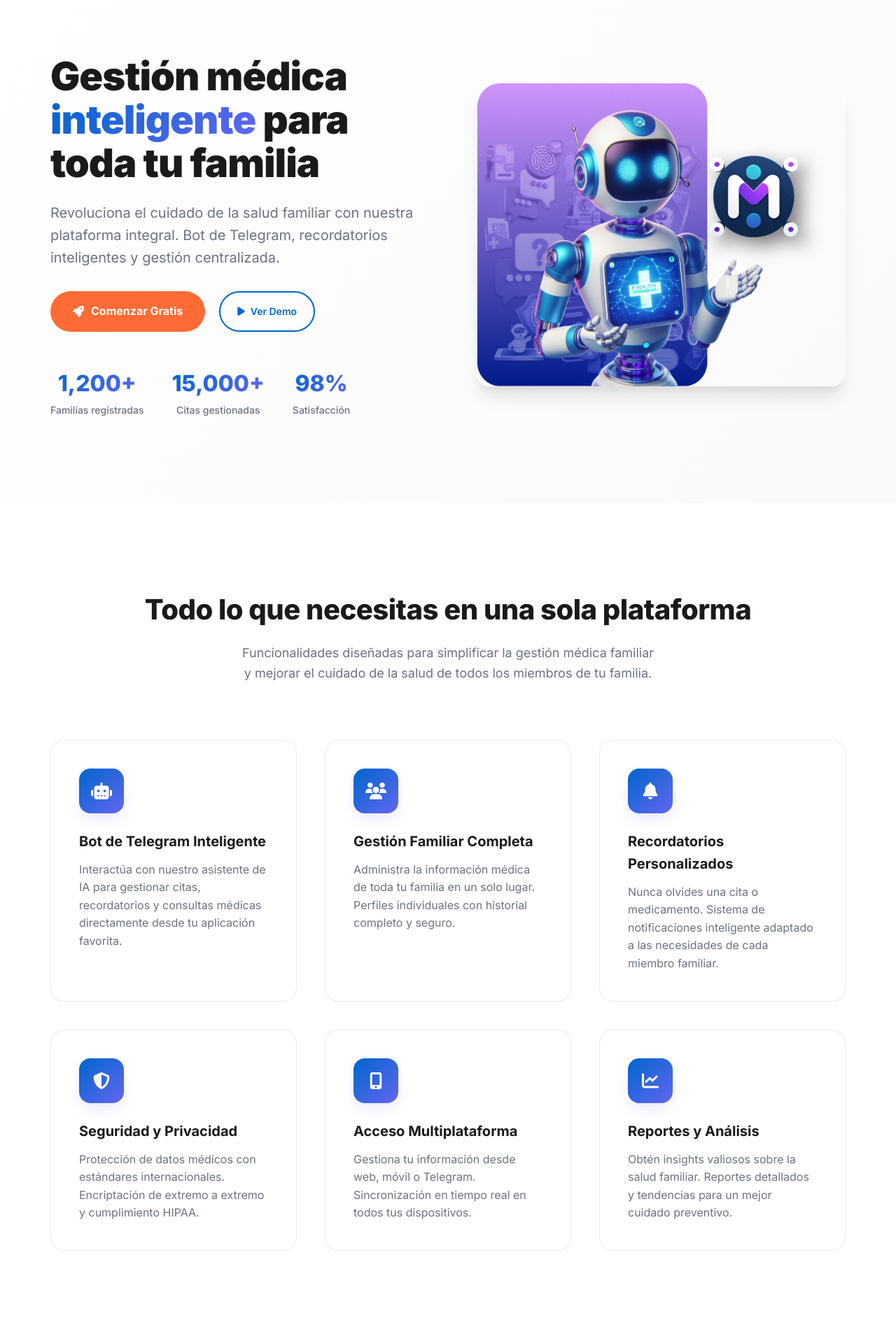
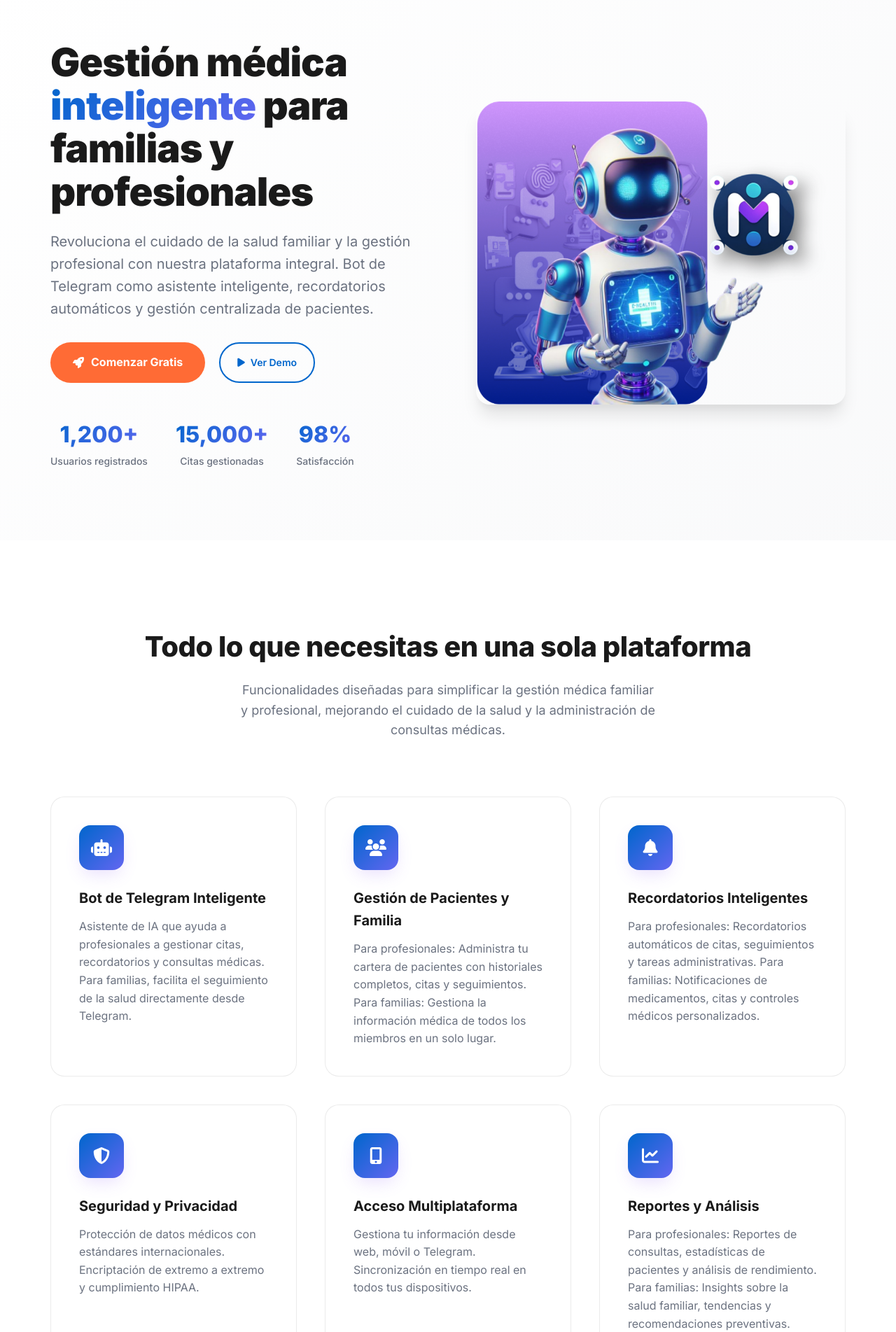
Before and after one commit to Diegogigi/medconnect, a Flask app: page / in a window 1280 px wide. Shown: the part 81-1984 px from the top of the page at 70% size. Run offline with Flask 3, Linux system fonts and the light colour scheme; parts of the project's set-up code (start-up, migrations or seed data) failed here and were passed over.

Commit message:
Mejoras en validación de registro, corrección de errores de indentación y actualización de interfaz para profesionales

```diff
--- a/auth_manager.py
+++ b/auth_manager.py
@@ -40,7 +40,6 @@ try:
         credentials_json = os.environ.get('GOOGLE_SERVICE_ACCOUNT_JSON')
         GOOGLE_CREDS = json.loads(credentials_json)
         logger.info("✅ Credenciales cargadas desde variable de entorno JSON")
-
     # Intentar cargar desde archivo
     elif os.environ.get('GOOGLE_CREDENTIALS_FILE'):
         logger.info("📁 Cargando credenciales desde archivo...")
@@ -48,7 +47,6 @@ try:
         with open(credentials_file, 'r') as f:
             GOOGLE_CREDS = json.load(f)
         logger.info("✅ Credenciales cargadas desde archivo")
-
     # Intentar archivos por defecto
     else:
         logger.info("🔍 Buscando archivos de credenciales por defecto...")
@@ -58,7 +56,6 @@ try:
             'google-credentials.json',
             'medconnect-credentials.json'
         ]
-
         GOOGLE_CREDS = None
         for file_path in possible_files:
             if os.path.exists(file_path):
@@ -66,7 +63,6 @@ try:
                 with open(file_path, 'r') as f:
                     GOOGLE_CREDS = json.load(f)
                 break
-
         if GOOGLE_CREDS is None:
             logger.error("❌ No se encontraron credenciales de Google")
 
--- a/templates/index.html
+++ b/templates/index.html
@@ -699,11 +766,11 @@
         <div class="hero-container">
             <div class="hero-content animate-fade-left">
                 <h1>
-                    Gestión médica <span class="hero-highlight">inteligente</span> para toda tu familia
+                    Gestión médica <span class="hero-highlight">inteligente</span> para familias y profesionales
                 </h1>
                 <p class="hero-subtitle">
-                    Revoluciona el cuidado de la salud familiar con nuestra plataforma integral.
-                    Bot de Telegram, recordatorios inteligentes y gestión centralizada.
+                    Revoluciona el cuidado de la salud familiar y la gestión profesional con nuestra plataforma integral.
+                    Bot de Telegram como asistente inteligente, recordatorios automáticos y gestión centralizada de pacientes.
                 </p>
 
                 <div class="hero-buttons">
@@ -720,7 +787,7 @@
                 <div class="hero-stats">
                     <div class="stat-item">
                         <span class="stat-number">1,200+</span>
-                        <span class="stat-label">Familias registradas</span>
+                        <span class="stat-label">Usuarios registrados</span>
                     </div>
                     <div class="stat-item">
                         <span class="stat-number">15,000+</span>
@@ -745,8 +812,8 @@
             <div class="section-header">
                 <h2 class="section-title">Todo lo que necesitas en una sola plataforma</h2>
                 <p class="section-subtitle">
-                    Funcionalidades diseñadas para simplificar la gestión médica familiar
-                    y mejorar el cuidado de la salud de todos los miembros de tu familia.
+                    Funcionalidades diseñadas para simplificar la gestión médica familiar y profesional,
+                    mejorando el cuidado de la salud y la administración de consultas médicas.
                 </p>
             </div>
 
@@ -757,8 +824,9 @@
                     </div>
                     <h3 class="feature-title">Bot de Telegram Inteligente</h3>
                     <p class="feature-description">
-                        Interactúa con nuestro asistente de IA para gestionar citas, recordatorios
-                        y consultas médicas directamente desde tu aplicación favorita.
+                        Asistente de IA que ayuda a profesionales a gestionar citas, recordatorios
+                        y consultas médicas. Para familias, facilita el seguimiento de la salud
+                        directamente desde Telegram.
                     </p>
                 </div>
 
@@ -766,10 +834,11 @@
                     <div class="feature-icon">
                         <i class="fas fa-users"></i>
                     </div>
-                    <h3 class="feature-title">Gestión Familiar Completa</h3>
+                    <h3 class="feature-title">Gestión de Pacientes y Familia</h3>
                     <p class="feature-description">
-                        Administra la información médica de toda tu familia en un solo lugar.
-                        Perfiles individuales con historial completo y seguro.
+                        Para profesionales: Administra tu cartera de pacientes con historiales completos,
+                        citas y seguimientos. Para familias: Gestiona la información médica de todos
+                        los miembros en un solo lugar.
                     </p>
                 </div>
 
@@ -777,10 +846,11 @@
                     <div class="feature-icon">
                         <i class="fas fa-bell"></i>
                     </div>
-                    <h3 class="feature-title">Recordatorios Personalizados</h3>
+                    <h3 class="feature-title">Recordatorios Inteligentes</h3>
                     <p class="feature-description">
-                        Nunca olvides una cita o medicamento. Sistema de notificaciones
-                        inteligente adaptado a las necesidades de cada miembro familiar.
+                        Para profesionales: Recordatorios automáticos de citas, seguimientos y
+                        tareas administrativas. Para familias: Notificaciones de medicamentos,
+                        citas y controles médicos personalizados.
                     </p>
                 </div>
 
@@ -812,8 +882,9 @@
                     </div>
                     <h3 class="feature-title">Reportes y Análisis</h3>
                     <p class="feature-description">
-                        Obtén insights valiosos sobre la salud familiar. Reportes
-                        detallados y tendencias para un mejor cuidado preventivo.
+                        Para profesionales: Reportes de consultas, estadísticas de pacientes y
+                        análisis de rendimiento. Para familias: Insights sobre la salud familiar,
+                        tendencias y recomendaciones preventivas.
                     </p>
                 </div>
             </div>
@@ -824,11 +895,11 @@
     <section class="cta">
         <div class="cta-container">
             <h2 class="cta-title">
-                ¿Listo para transformar el cuidado de la salud familiar?
+                ¿Listo para transformar la gestión médica?
             </h2>
             <p class="cta-subtitle">
-                Únete a miles de familias que ya confían en MedConnect para gestionar
-                su salud de manera inteligente y segura.
+                Únete a miles de familias y profesionales que ya confían en MedConnect para
+                gestionar la salud de manera inteligente, segura y eficiente.
             </p>
             <a href="{{ url_for('register') }}" class="btn-cta">
                 <i class="fas fa-user-plus"></i>
@@ -846,7 +917,7 @@
             </div>
 
             <p class="footer-text">
-                Transformando la gestión médica familiar con tecnología de vanguardia
+                Transformando la gestión médica familiar y profesional con tecnología de vanguardia
             </p>
 
             <div class="footer-links">
@@ -914,13 +985,40 @@
             observer.observe(card);
         });
 
-        // Mobile menu toggle (funcionalidad básica)
+        // Mobile menu toggle
         const mobileToggle = document.querySelector('.mobile-menu-toggle');
-        const navMenu = document.querySelector('.nav-menu');
+        const mobileMenu = document.querySelector('.mobile-menu');
+        const header = document.querySelector('.header');
 
-        if (mobileToggle) {
+        if (mobileToggle && mobileMenu) {
             mobileToggle.addEventListener('click', () => {
-                navMenu.style.display = navMenu.style.display === 'flex' ? 'none' : 'flex';
+                const isActive = mobileMenu.classList.contains('active');
+
+                if (isActive) {
+                    // Cerrar menú
+                    mobileMenu.classList.remove('active');
+                    mobileToggle.innerHTML = '<i class="fas fa-bars"></i>';
+                } else {
+                    // Abrir menú
+                    mobileMenu.classList.add('active');
+                    mobileToggle.innerHTML = '<i class="fas fa-times"></i>';
+                }
+            });
+
+            // Cerrar menú al hacer clic en un enlace
+            mobileMenu.querySelectorAll('a').forEach(link => {
+                link.addEventListener('click', () => {
+                    mobileMenu.classList.remove('active');
+                    mobileToggle.innerHTML = '<i class="fas fa-bars"></i>';
+                });
+            });
+
+            // Cerrar menú al hacer scroll
+            window.addEventListener('scroll', () => {
+                if (mobileMenu.classList.contains('active')) {
+                    mobileMenu.classList.remove('active');
+                    mobileToggle.innerHTML = '<i class="fas fa-bars"></i>';
+                }
             });
         }
     </script>
```
Also changed, not shown: other parts of templates/index.html (+67 -0 lines), templates/register.html (+31 -4 lines).
